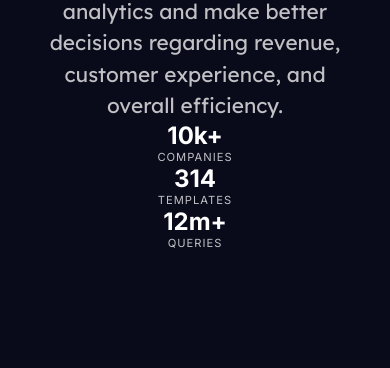
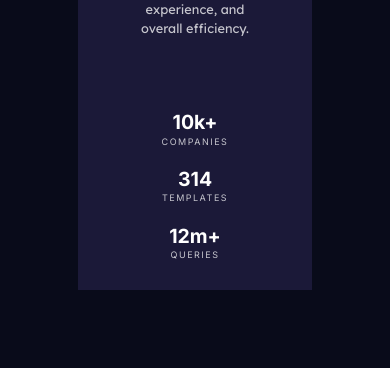
Before and after one commit to abhinavrai10/stats-preview-card-component, a plain HTML site: page index.html in a window 390 px wide. Shown: the part 476-844 px from the top of the page. Drawn offline with Linux system fonts and the light colour scheme.

Commit message:
first commit

```diff
--- a/index.html
+++ b/index.html
@@ -29,7 +29,7 @@
             alt="background-desktop"
           />
         </picture>
-      </aside>
+      </div>
       <div class="content">
         <h1>Get <span>insights</span> that help your business grow.</h1>
         <p class="para">
@@ -38,15 +38,15 @@
         </p>
         <ul>
           <li>
-            <h2>10k+</h2>
+            <span>10k+</span>
             <p>companies</p>
           </li>
           <li>
-            <h2>314</h2>
+            <span>314</span>
             <p>templates</p>
           </li>
           <li>
-            <h2>12m+</h2>
+            <span>12m+</span>
             <p>queries</p>
           </li>
         </ul>
--- a/style.css
+++ b/style.css
@@ -6,6 +6,7 @@
   box-sizing: border-box;
   font-weight: 400;
 }
+
 :root {
   --Very-dark-blue: hsl(233, 47%, 7%);
   /*-(main-background)*/
@@ -24,120 +25,139 @@
   --lexend-Deca-font: "Lexend Deca", sans-serif;
 }
 
+html {
+  box-sizing: border-box;
+  font-size: 93.75%;
+  /* 1rem = 15px, 15px/16px = 93.75% */
+}
+
 body {
   background-color: var(--Very-dark-blue);
-  width: 100vw;
-  height: 100vh;
+  max-width: 100%;
+  min-height: 100vh;
   display: flex;
   align-items: center;
   justify-content: center;
 }
 
 .container {
-  width: 50rem;
-  height: 25rem;
+  width: 60%;
   display: flex;
   flex-direction: row-reverse;
 }
 
 .img {
   min-width: 50%;
-  background-color: var(--Soft-violet);
+  background: hsl(277, 64%, 61%);
 }
+
 .img img {
   display: block;
   width: 100%;
   height: 100%;
   opacity: 0.5;
 }
+
 .content {
   max-width: 50%;
   font-family: var(--inter-font);
   display: flex;
   flex-direction: column;
   align-items: center;
-  justify-content: space-around;
-  padding: 4.5rem;
+  padding: 4rem;
   background-color: var(--Dark-desaturated-blue);
 }
+
 .content h1 {
   color: var(--White);
   font-size: 1.5rem;
   font-weight: 700;
 }
+
 .content h1 span {
   color: var(--Soft-violet);
   font-weight: 700;
 }
+
 .para {
   color: hsla(0, 0%, 100%, 0.75);
-  font-size: .85rem;
-  line-height: 1rem;
+  line-height: 1.7;
   font-family: var(--lexend-Deca-font);
-  flex: 0 1 1rem;
+  font-size: .65rem;
+  padding-right: 3rem;
+  margin-top: 1.5rem;
 }
+
 .content ul {
   list-style-type: none;
   width: 100%;
   display: flex;
   justify-content: space-between;
-  margin: 2rem 0 0 0;
-  padding-right: 2rem;
+  margin-top: 3.5rem;
+  padding-right: 4.85rem;
 }
+
 .content ul li {
   display: flex;
   flex-direction: column;
 }
 
-.content ul li h2 {
+.content ul li span {
   color: var(--White);
-  font-family: var(--inter-font);
   font-size: 1rem;
   font-weight: 700;
 }
+
 .content ul li p {
   color: hsla(0, 0%, 100%, 0.75);
   text-transform: uppercase;
-  font-size: 0.5rem;
-  letter-spacing: 1px;
-  font-family: var(--inter-font);
+  font-size: 0.4rem;
+  letter-spacing: 1.5px;
+  margin-top: .1rem;
+
 }
+
 @media (max-width: 920px) {
   .container {
-    width: 27rem;
-    height: 50rem;
     flex-direction: column;
   }
+
   .img {
     max-height: 30%;
   }
+
   .content {
-    min-width: 100%;
-    height: 70%;
+    max-width: 100%;
+    min-height: 70%;
     padding: 2rem;
-    justify-content: space-between;
     text-align: center;
   }
+
   .content ul {
     flex-direction: column;
     align-items: center;
     justify-content: space-between;
     flex: 0 1 10rem;
-    margin-top: 0;
     padding-right: 0;
   }
+
   .para {
     flex: 0 1 4rem;
-    font-size: 1.3rem;
+    font-size: .85rem;
     line-height: 1.5;
+    margin: 1.3rem;
+    padding-right: 0;
   }
+
   .content h1 {
-    font-size: 2.5rem;
-  }
-  .content ul li h2{
     font-size: 1.5rem;
   }
-  .content ul li p{
-    font-size: .7rem;
+
+  .content ul li span {
+    font-size: 1.3rem;
+  }
+
+  .content ul li p {
+    font-size: .6rem;
   }
 }
```
